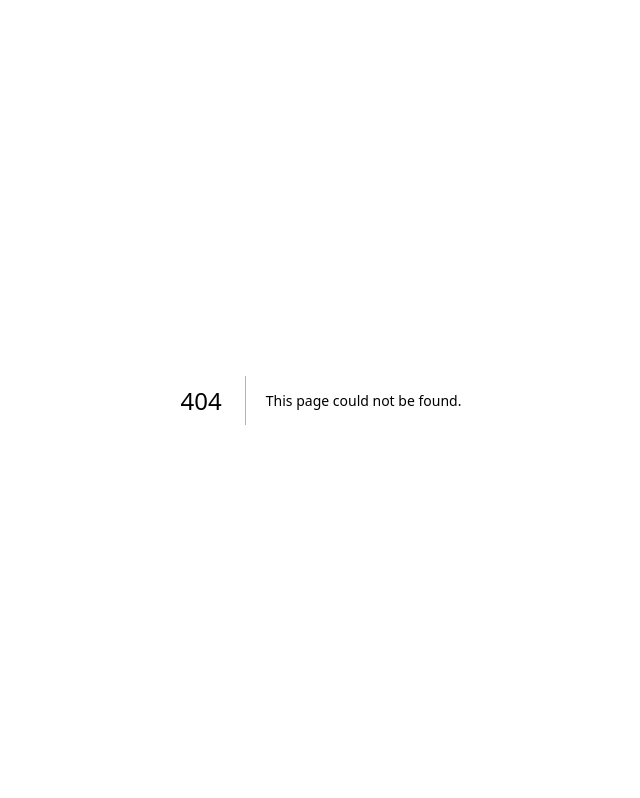
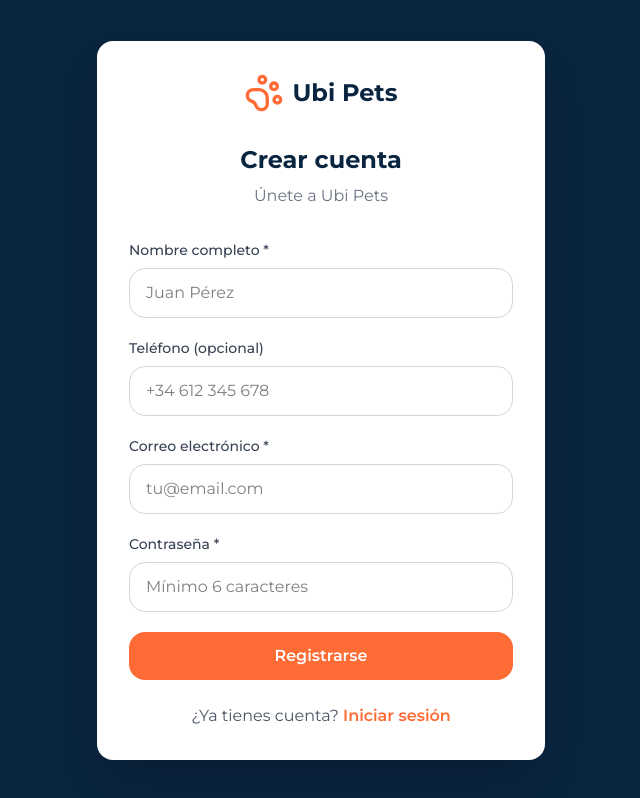
Before and after one commit to joeloco4u/ubi-pets, a Next.js app: page /register in a window 1280 px wide. Before the commit this address had no page. Shown: the whole page, without its empty margins (319-959 px from the left). Built offline with nearby package versions, Linux system fonts and the light colour scheme; no server answers.

Commit message:
add landing page + login + register

```diff
--- /dev/null
+++ b/app/(auth)/login/page.tsx
@@ -0,0 +1,108 @@
+"use client";
+
+import { useState } from "react";
+import { createClient } from "@supabase/supabase-js";
+import { useRouter } from "next/navigation";
+import Link from "next/link";
+import { PawPrint } from "lucide-react";
+
+const supabase = createClient(
+  process.env.NEXT_PUBLIC_SUPABASE_URL!,
+  process.env.NEXT_PUBLIC_SUPABASE_ANON_KEY!
+);
+
+export default function LoginPage() {
+  const router = useRouter();
+  const [email, setEmail] = useState("");
+  const [password, setPassword] = useState("");
+  const [error, setError] = useState("");
+  const [loading, setLoading] = useState(false);
+
+  const handleSubmit = async (e: React.FormEvent) => {
+    e.preventDefault();
+    setError("");
+    setLoading(true);
+
+    const { error } = await supabase.auth.signInWithPassword({
+      email,
+      password,
+    });
+
+    if (error) {
+      setError(error.message);
+      setLoading(false);
+    } else {
+      router.push("/dashboard");
+      router.refresh();
+    }
+  };
+
+  return (
+    <div className="min-h-screen flex items-center justify-center" style={{ backgroundColor: "#0A2540" }}>
+      <div className="w-full max-w-md p-8 bg-white rounded-2xl shadow-2xl">
+        <div className="text-center mb-8">
+          <Link href="/" className="inline-flex items-center gap-2">
+            <PawPrint className="h-10 w-10" style={{ color: "#FF6B35" }} />
+            <span className="font-bold text-2xl" style={{ color: "#0A2540" }}>Ubi Pets</span>
+          </Link>
+          <h1 className="text-2xl font-bold mt-6" style={{ color: "#0A2540" }}>
+            Iniciar sesión
+          </h1>
+          <p className="text-gray-500 mt-2">Bienvenido de nuevo</p>
+        </div>
+
+        <form onSubmit={handleSubmit} className="space-y-6">
+          {error && (
+            <div className="p-3 bg-red-50 border border-red-200 text-red-600 rounded-lg text-sm">
+              {error}
+            </div>
+          )}
+
+          <div>
+            <label className="block text-sm font-medium text-gray-700 mb-2">
+              Correo electrónico
+            </label>
+            <input
+              type="email"
+              value={email}
+              onChange={(e) => setEmail(e.target.value)}
+              required
+              className="w-full px-4 py-3 border border-gray-300 rounded-lg focus:ring-2 focus:outline-none focus:border-[#FF6B35]"
+              placeholder="tu@email.com"
+            />
+          </div>
+
+          <div>
+            <label className="block text-sm font-medium text-gray-700 mb-2">
+              Contraseña
+            </label>
+            <input
+              type="password"
+              value={password}
+              onChange={(e) => setPassword(e.target.value)}
+              required
+              className="w-full px-4 py-3 border border-gray-300 rounded-lg focus:ring-2 focus:outline-none"
+              placeholder="••••••••"
+            />
+          </div>
+
+          <button
+            type="submit"
+            disabled={loading}
+            className="w-full py-3 text-white font-semibold rounded-lg transition-opacity disabled:opacity-50"
+            style={{ backgroundColor: "#FF6B35" }}
+          >
+            {loading ? "Iniciando sesión..." : "Iniciar sesión"}
+          </button>
+        </form>
+
+        <p className="text-center mt-6 text-gray-600">
+          ¿No tienes cuenta?{" "}
+          <Link href="/register" className="font-semibold" style={{ color: "#FF6B35" }}>
+            Regístrate
+          </Link>
+        </p>
+      </div>
+    </div>
+  );
+}
--- /dev/null
+++ b/app/(auth)/register/page.tsx
@@ -0,0 +1,143 @@
+"use client";
+
+import { useState } from "react";
+import { createClient } from "@supabase/supabase-js";
+import { useRouter } from "next/navigation";
+import Link from "next/link";
+import { PawPrint } from "lucide-react";
+
+const supabase = createClient(
+  process.env.NEXT_PUBLIC_SUPABASE_URL!,
+  process.env.NEXT_PUBLIC_SUPABASE_ANON_KEY!
+);
+
+export default function RegisterPage() {
+  const router = useRouter();
+  const [fullName, setFullName] = useState("");
+  const [phone, setPhone] = useState("");
+  const [email, setEmail] = useState("");
+  const [password, setPassword] = useState("");
+  const [error, setError] = useState("");
+  const [loading, setLoading] = useState(false);
+
+  const handleSubmit = async (e: React.FormEvent) => {
+    e.preventDefault();
+    setError("");
+    setLoading(true);
+
+    const { error } = await supabase.auth.signUp({
+      email,
+      password,
+      options: {
+        data: {
+          full_name: fullName,
+          phone: phone || null,
+        },
+      },
+    });
+
+    if (error) {
+      setError(error.message);
+      setLoading(false);
+    } else {
+      router.push("/login?registered=true");
+    }
+  };
+
+  return (
+    <div className="min-h-screen flex items-center justify-center" style={{ backgroundColor: "#0A2540" }}>
+      <div className="w-full max-w-md p-8 bg-white rounded-2xl shadow-2xl">
+        <div className="text-center mb-8">
+          <Link href="/" className="inline-flex items-center gap-2">
+            <PawPrint className="h-10 w-10" style={{ color: "#FF6B35" }} />
+            <span className="font-bold text-2xl" style={{ color: "#0A2540" }}>Ubi Pets</span>
+          </Link>
+          <h1 className="text-2xl font-bold mt-6" style={{ color: "#0A2540" }}>
+            Crear cuenta
+          </h1>
+          <p className="text-gray-500 mt-2">Únete a Ubi Pets</p>
+        </div>
+
+        <form onSubmit={handleSubmit} className="space-y-5">
+          {error && (
+            <div className="p-3 bg-red-50 border border-red-200 text-red-600 rounded-lg text-sm">
+              {error}
+            </div>
+          )}
+
+          <div>
+            <label className="block text-sm font-medium text-gray-700 mb-2">
+              Nombre completo *
+            </label>
+            <input
+              type="text"
+              value={fullName}
+              onChange={(e) => setFullName(e.target.value)}
+              required
+              className="w-full px-4 py-3 border border-gray-300 rounded-lg focus:ring-2 focus:outline-none focus:border-[#FF6B35]"
+              placeholder="Juan Pérez"
+            />
+          </div>
+
+          <div>
+            <label className="block text-sm font-medium text-gray-700 mb-2">
+              Teléfono (opcional)
+            </label>
+            <input
+              type="tel"
+              value={phone}
+              onChange={(e) => setPhone(e.target.value)}
+              className="w-full px-4 py-3 border border-gray-300 rounded-lg focus:ring-2 focus:outline-none focus:border-[#FF6B35]"
+              placeholder="+34 612 345 678"
+            />
+          </div>
+
+          <div>
+            <label className="block text-sm font-medium text-gray-700 mb-2">
+              Correo electrónico *
+            </label>
+            <input
+              type="email"
+              value={email}
+              onChange={(e) => setEmail(e.target.value)}
+              required
+              className="w-full px-4 py-3 border border-gray-300 rounded-lg focus:ring-2 focus:outline-none focus:border-[#FF6B35]"
+              placeholder="tu@email.com"
+            />
+          </div>
+
+          <div>
+            <label className="block text-sm font-medium text-gray-700 mb-2">
+              Contraseña *
+            </label>
+            <input
+              type="password"
+              value={password}
+              onChange={(e) => setPassword(e.target.value)}
+              required
+              minLength={6}
+              className="w-full px-4 py-3 border border-gray-300 rounded-lg focus:ring-2 focus:outline-none focus:border-[#FF6B35]"
+              placeholder="Mínimo 6 caracteres"
+            />
+          </div>
+
+          <button
+            type="submit"
+            disabled={loading}
+            className="w-full py-3 text-white font-semibold rounded-lg transition-opacity disabled:opacity-50"
+            style={{ backgroundColor: "#FF6B35" }}
+          >
+            {loading ? "Creando cuenta..." : "Registrarse"}
+          </button>
+        </form>
+
+        <p className="text-center mt-6 text-gray-600">
+          ¿Ya tienes cuenta?{" "}
+          <Link href="/login" className="font-semibold" style={{ color: "#FF6B35" }}>
+            Iniciar sesión
+          </Link>
+        </p>
+      </div>
+    </div>
+  );
+}
--- a/app/page.tsx
+++ b/app/page.tsx
@@ -1,65 +1,85 @@
-import Image from "next/image";
+import Link from "next/link";
+import { PawPrint, MapPin, QrCode } from "lucide-react";
 
 export default function Home() {
   return (
-    <div className="flex min-h-screen items-center justify-center bg-zinc-50 font-sans dark:bg-black">
-      <main className="flex min-h-screen w-full max-w-3xl flex-col items-center justify-between py-32 px-16 bg-white dark:bg-black sm:items-start">
-        <Image
-          className="dark:invert"
-          src="/next.svg"
-          alt="Next.js logo"
-          width={100}
-          height={20}
-          priority
-        />
-        <div className="flex flex-col items-center gap-6 text-center sm:items-start sm:text-left">
-          <h1 className="max-w-xs text-3xl font-semibold leading-10 tracking-tight text-black dark:text-zinc-50">
-            To get started, edit the page.tsx file.
+    <div className="min-h-screen" style={{ backgroundColor: "#0A2540" }}>
+      <header className="container mx-auto px-4 py-6 flex items-center justify-between">
+        <div className="flex items-center gap-2">
+          <PawPrint className="h-8 w-8" style={{ color: "#FF6B35" }} />
+          <span className="font-bold text-2xl text-white">Ubi Pets</span>
+        </div>
+        <nav className="flex gap-4">
+          <Link
+            href="/login"
+            className="px-4 py-2 text-white font-medium hover:opacity-80 transition-opacity"
+          >
+            Iniciar sesión
+          </Link>
+          <Link
+            href="/register"
+            className="px-4 py-2 text-white font-semibold rounded-lg"
+            style={{ backgroundColor: "#FF6B35" }}
+          >
+            Registrarse
+          </Link>
+        </nav>
+      </header>
+
+      <main className="container mx-auto px-4 py-16">
+        <div className="max-w-3xl mx-auto text-center">
+          <h1 className="text-5xl font-bold text-white mb-6">
+            Protege a tu mascota con QR y geolocalización
           </h1>
-          <p className="max-w-md text-lg leading-8 text-zinc-600 dark:text-zinc-400">
-            Looking for a starting point or more instructions? Head over to{" "}
-            <a
-              href="https://vercel.com/templates?framework=next.js&utm_source=create-next-app&utm_medium=appdir-template-tw&utm_campaign=create-next-app"
-              className="font-medium text-zinc-950 dark:text-zinc-50"
+          <p className="text-xl text-gray-300 mb-12">
+            La solución completa para mantener a tu mascota segura. Código QR único,
+            ubicación en tiempo real y recuperación garantizada.
+          </p>
+          <div className="flex gap-6 justify-center">
+            <Link
+              href="/register"
+              className="px-8 py-4 text-white font-semibold rounded-lg text-lg"
+              style={{ backgroundColor: "#FF6B35" }}
             >
-              Templates
-            </a>{" "}
-            or the{" "}
-            <a
-              href="https://nextjs.org/learn?utm_source=create-next-app&utm_medium=appdir-template-tw&utm_campaign=create-next-app"
-              className="font-medium text-zinc-950 dark:text-zinc-50"
+              Registrarse
+            </Link>
+            <Link
+              href="/login"
+              className="px-8 py-4 text-white font-semibold rounded-lg text-lg border-2 border-white hover:bg-white/10 transition-colors"
             >
-              Learning
-            </a>{" "}
-            center.
-          </p>
+              Iniciar sesión
+            </Link>
+          </div>
         </div>
-        <div className="flex flex-col gap-4 text-base font-medium sm:flex-row">
-          <a
-            className="flex h-12 w-full items-center justify-center gap-2 rounded-full bg-foreground px-5 text-background transition-colors hover:bg-[#383838] dark:hover:bg-[#ccc] md:w-[158px]"
-            href="https://vercel.com/new?utm_source=create-next-app&utm_medium=appdir-template-tw&utm_campaign=create-next-app"
-            target="_blank"
-            rel="noopener noreferrer"
-          >
-            <Image
-              className="dark:invert"
-              src="/vercel.svg"
-              alt="Vercel logomark"
-              width={16}
-              height={16}
-            />
-            Deploy Now
-          </a>
-          <a
-            className="flex h-12 w-full items-center justify-center rounded-full border border-solid border-black/[.08] px-5 transition-colors hover:border-transparent hover:bg-black/[.04] dark:border-white/[.145] dark:hover:bg-[#1a1a1a] md:w-[158px]"
-            href="https://nextjs.org/docs?utm_source=create-next-app&utm_medium=appdir-template-tw&utm_campaign=create-next-app"
-            target="_blank"
-            rel="noopener noreferrer"
-          >
-            Documentation
-          </a>
+
+        <div className="mt-20 grid md:grid-cols-3 gap-8">
+          <div className="bg-white/10 backdrop-blur-sm p-6 rounded-xl text-center">
+            <QrCode className="h-12 w-12 mx-auto mb-4" style={{ color: "#FF6B35" }} />
+            <h3 className="text-xl font-semibold text-white mb-2">Código QR Único</h3>
+            <p className="text-gray-300">
+              Cada mascota tiene su propio código QR resistente al agua y durabilidad extrema.
+            </p>
+          </div>
+          <div className="bg-white/10 backdrop-blur-sm p-6 rounded-xl text-center">
+            <MapPin className="h-12 w-12 mx-auto mb-4" style={{ color: "#FF6B35" }} />
+            <h3 className="text-xl font-semibold text-white mb-2">Geolocalización</h3>
+            <p className="text-gray-300">
+              Rastrea la ubicación de tu mascota en tiempo real desde cualquier dispositivo.
+            </p>
+          </div>
+          <div className="bg-white/10 backdrop-blur-sm p-6 rounded-xl text-center">
+            <PawPrint className="h-12 w-12 mx-auto mb-4" style={{ color: "#FF6B35" }} />
+            <h3 className="text-xl font-semibold text-white mb-2">Recuperación Garantizada</h3>
+            <p className="text-gray-300">
+              Sistema de alertas inmediatas cuando alguien escanea el código QR.
+            </p>
+          </div>
         </div>
       </main>
+
+      <footer className="container mx-auto px-4 py-6 text-center text-gray-400">
+        <p>© 2026 Ubi Pets. Todos los derechos reservados.</p>
+      </footer>
     </div>
   );
 }
```
